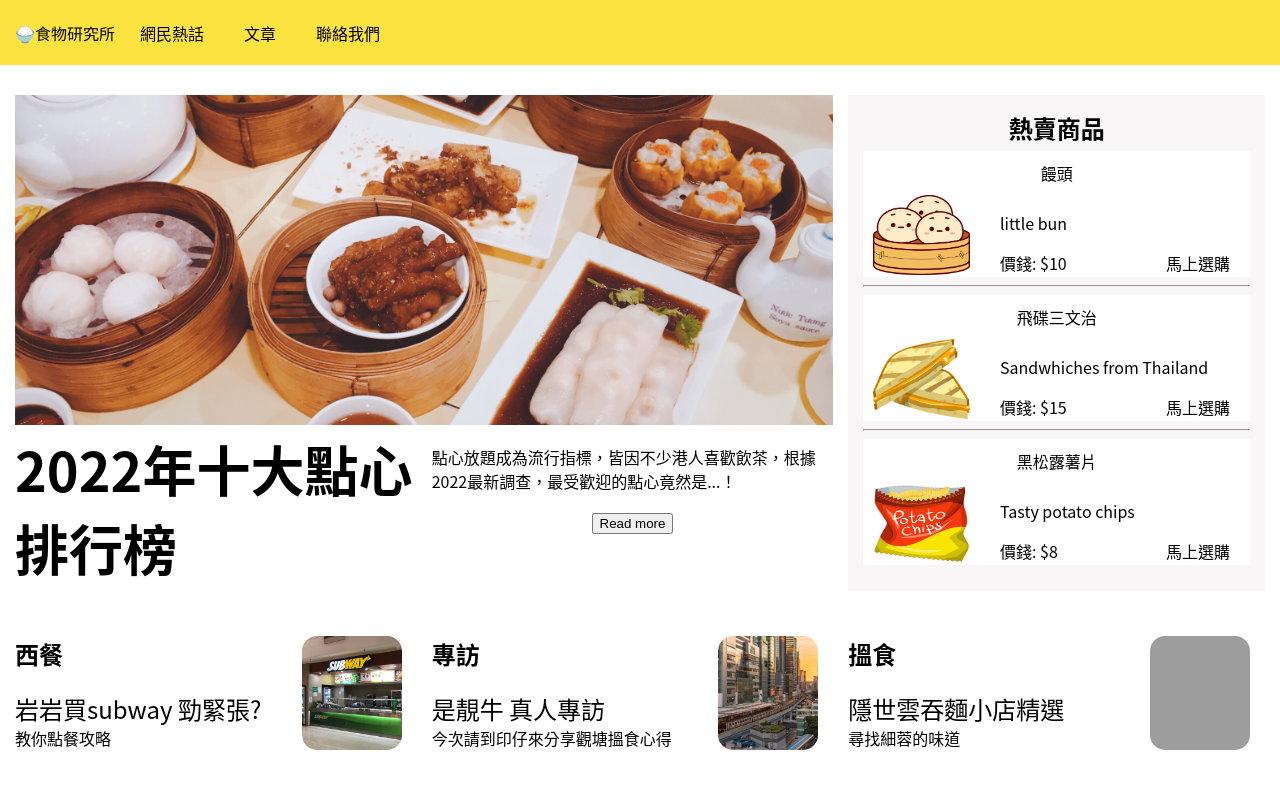
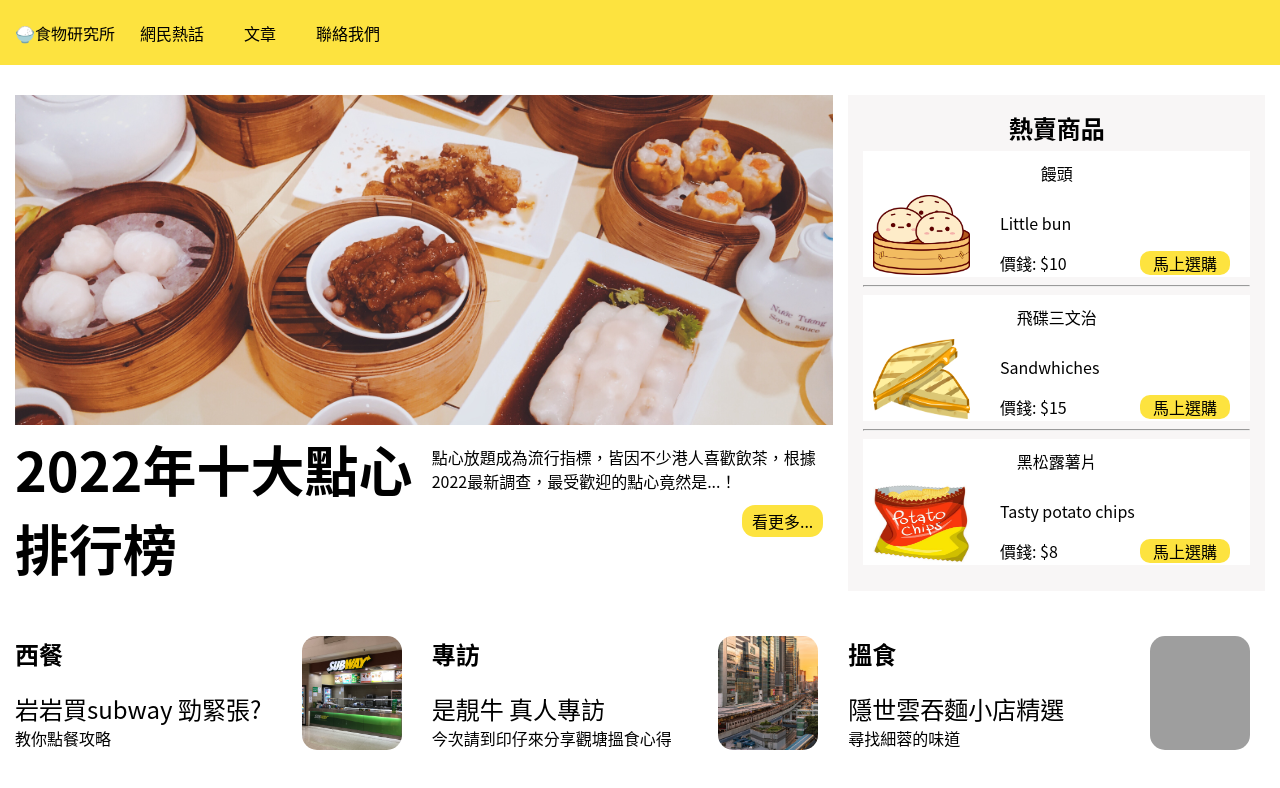
Before and after one commit to Dic21/online-magazine, a React (Create React App) app: page / in a window 1280 px wide. Shown: the top 788 px of the page. Built offline with nearby package versions, Linux system fonts and the light colour scheme; grey boxes are pictures that could not be loaded; what js-jieba would draw is missing.

Commit message:
css adjust

```diff
--- a/src/Front.module.css
+++ b/src/Front.module.css
@@ -42,6 +42,11 @@
 .small, .big-desc {
     margin-right: 15px;
 }
+.big-desc{
+    display: flex;
+    flex-direction: column;
+    align-items: flex-end;
+}
 .small{
     height: 145px;
     text-align: left;
@@ -78,13 +83,14 @@
 }
 .iteminfo{
     display: flex;
-
+    overflow: hidden;
 }
 .iteminfo>img{
     flex: 0 0 25%;
     width: 80px;
     height: 80px;
     padding: 0px 10px;
+    transition: 0.3s all;
 }
 .itemdesc{
     flex: 1 0 50%;
@@ -114,7 +120,7 @@
     margin-right:15px;
     border-radius: 14px;
 }
-.small>a{
+.small>a, .big-desc>a{
     text-decoration: none;
     color:black
 }
@@ -126,6 +132,34 @@
     border-radius: 15px;
     object-fit: cover;
 }
+.itemdesc>div>span{
+    background-color: #fde33f;
+    padding: 0px 13px;
+    border-radius: 10px;
+}
+.sight-item:hover{
+    cursor: pointer;
+}
+.sight-item:hover .itemdesc>div>span{
+    background-color: #dabe05;
+}
+.sight-item:hover .iteminfo>img{
+    transform: scale(1.3);
+}
+.morebtn{
+    background-color: #fde33f;
+    padding:4px 10px;
+    border: 0;
+    border-radius: 13px;
+    cursor: pointer;
+}
+.big-desc>a{
+    margin-right: 10px;
+    margin-bottom: 20px;
+}
+.morebtn:hover{
+    background-color: #dabe05;
+}
 
 @media screen and (max-width: 575px){
     .grid-container{
@@ -136,6 +170,7 @@
     #banner{
         grid-column: 1 / 2;
         height:150px;
+        margin-right:0;
     }
     #sight{
         grid-row: 4;
@@ -150,4 +185,7 @@
     .abs{
         display: none;
     }
+    .big-desc{
+        margin-right: 0;
+    }
 }
--- a/src/Topic.module.css
+++ b/src/Topic.module.css
@@ -35,8 +35,31 @@
     font-size: larger;
     text-align: left;
 }
-.title>h2{
+.title>div{
+    position: relative;
+}
+.title>div>h2{
     margin-left:10px;
+    display: inline-block;
+}
+.infoicon{
+    display: inline-block;
+    position: absolute;
+    top: 32px;
+    margin-left: 10px;
+}
+.info{
+    display: none;
+    font-size: 9px;
+    margin: 0 15px;
+    position: absolute;
+    top: -5px;
+    width:300px;
+    color:rgb(83, 83, 83);
+    background: lightgoldenrodyellow;
+}
+.infoicon:hover .info{
+    display: inline-flex;
 }
 
 @media screen and (max-width: 575px){
@@ -44,11 +67,29 @@
         flex-direction: column;
     }
     .forum{
-        margin-right: 0px;
+        margin: 10px 0 0 0;
     }
-    .forum:not(:first-child){
-        margin-top: 10px;
+    .forum:first-child{
+        margin-top:25px;
+    }
+    .infoicon{
+        display: inline;
+        position: static
+    }
+    .info{
+        z-index:-1;
+        position: static;
+        top: 0;
+    }
+    .infoicon:hover .info{
+        display: block;
+    }
+    .title>div>h2{
+        margin-bottom: 0;
     }
 
 
+
+
+
 }
--- a/src/component/Front.js
+++ b/src/component/Front.js
@@ -20,7 +20,7 @@ function Front(){
         {/* banner */}
         <div id={frontStyle.banner}></div>
         <Sight/>
-        <Headline head="2022年十大點心排行榜" para="點心放題成為流行指標，皆因不少港人喜歡飲茶，根據2022最新調查，最受歡迎的點心竟然是...！"/>
+        <Headline head="2022年十大點心排行榜" para="點心放題成為流行指標，皆因不少港人喜歡飲茶，根據2022最新調查，最受歡迎的點心竟然是...！" id="n01"/>
         <SmallBox cate="西餐" article={list[1]}/>
         <SmallBox cate="專訪" article={list[2]}/>
         <SmallBox cate="搵食" article={list[3]}/>
@@ -37,14 +37,16 @@ function Headline(props){
             <p>
                 {props.para}
             </p>
-            <button>Read more</button>
+            <Link to={`/article/${props.id}`}>
+                <span className={frontStyle.morebtn}>看更多...</span>
+            </Link>
         </div>
     </>
     )
 }
 
 function Sight(){
-    const goods = [{title: "饅頭", subtitle:"little bun", price:"$10", image:bunImage}, {title: "飛碟三文治", subtitle:"Sandwhiches from Thailand", price:"$15", image:sandwichesImage},{title: "黑松露薯片", subtitle:"Tasty potato chips", price:"$8", image:chipsImage}]
+    const goods = [{title: "饅頭", subtitle:"Little bun", price:"$10", image:bunImage}, {title: "飛碟三文治", subtitle:"Sandwhiches", price:"$15", image:sandwichesImage},{title: "黑松露薯片", subtitle:"Tasty potato chips", price:"$8", image:chipsImage}]
     return (
     <div id={frontStyle.sight}>
         <h2>熱賣商品</h2>
--- a/src/component/Topic.js
+++ b/src/component/Topic.js
@@ -5,6 +5,7 @@ import loadinglogo from '../image/wait.gif';
 import linkImage from '../image/link.svg';
 import WordCloud from 'react-d3-cloud';
 import topicStyle from '../Topic.module.css';
+import infoImage from '../image/info-circle.svg';
 
 const jieba = createJieba(
   JiebaDict,
@@ -79,7 +80,13 @@ function Main(){
   return(
     <div>
         <div className={`${topicStyle.title} lock`}>
-          <h2>🔥最新熱門話題</h2>
+          <div>
+            <h2>🔥最新熱門話題 </h2>
+            <div className={topicStyle.infoicon}>
+              <img src={infoImage}></img>
+              <span className={topicStyle.info}>資料取自各大討論區飲食台首頁。以下表格顯示最多留言數的5則貼文，長青貼文(即留言數&gt;500)則不計算在內。</span>
+            </div>
+          </div>
         </div>
         <div className={`${topicStyle["main-container"]} lock `}>
 
@@ -110,7 +117,7 @@ function Forum(props){
   let sortList = [];
   if(list){
     sortList = list.filter((post)=>{
-      return post.cmCount < 1000
+      return post.cmCount < 500
     }).sort((a,b)=>{
       return b.cmCount - a.cmCount;
     })
```
Also changed, not shown: src/image/info-circle.svg (added).
